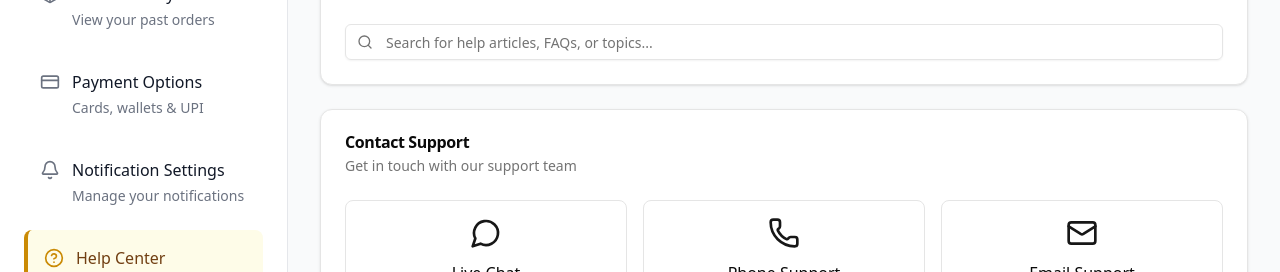
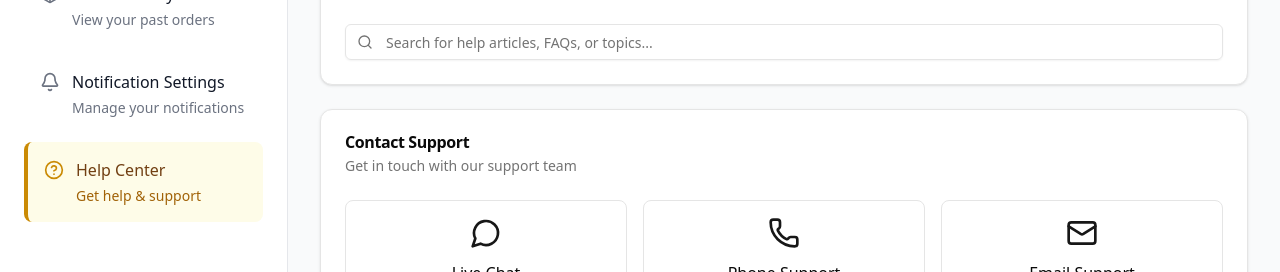
Before and after one commit to the-capital-hub/ladwapartners, a Next.js app: page /account/help in a window 1280 px wide. Shown: the part 242-514 px from the top of the page. Built offline with nearby package versions, Linux system fonts and the light colour scheme; no server answers.

Commit message:
Remove Payment Options from account sidebar

```diff
--- a/app/(buyers)/account/layout.js
+++ b/app/(buyers)/account/layout.js
@@ -26,7 +26,6 @@ export default function AccountLayout({ children }) {
 				"/account": "my-profile",
 				"/account/profile": "my-profile",
 				"/account/orders": "order-history",
-				"/account/payment": "payment-options",
 				"/account/notifications": "notification-settings",
 				"/account/help": "help-center",
 			};
--- a/components/BuyerPanel/account/AccountContent.jsx
+++ b/components/BuyerPanel/account/AccountContent.jsx
@@ -3,7 +3,6 @@
 import { motion, AnimatePresence } from "framer-motion";
 import { OrderHistory } from "@/components/account/tabs/OrderHistory.jsx";
 import { MyProfile } from "@/components/account/tabs/MyProfile.jsx";
-import { PaymentOptions } from "@/components/account/tabs/PaymentOptions.jsx";
 import { NotificationSettings } from "@/components/account/tabs/NotificationSettings.jsx";
 import { HelpCenter } from "@/components/account/tabs/HelpCenter.jsx";
 
@@ -17,7 +16,6 @@ const contentVariants = {
 const tabComponents = {
 	"order-history": OrderHistory,
 	"my-profile": MyProfile,
-	"payment-options": PaymentOptions,
 	"notification-settings": NotificationSettings,
 	"help-center": HelpCenter,
 };
--- a/components/BuyerPanel/account/AccountSidebar.jsx
+++ b/components/BuyerPanel/account/AccountSidebar.jsx
@@ -2,7 +2,7 @@
 
 import { motion } from "framer-motion";
 import { useRouter, usePathname } from "next/navigation";
-import { Package, User, CreditCard, Bell, HelpCircle } from "lucide-react";
+import { Package, User, Bell, HelpCircle } from "lucide-react";
 
 const sidebarItems = [
 	{
@@ -18,13 +18,6 @@ const sidebarItems = [
 		icon: Package,
 		description: "View your past orders",
 		href: "/account/orders",
-	},
-	{
-		id: "payment-options",
-		title: "Payment Options",
-		icon: CreditCard,
-		description: "Cards, wallets & UPI",
-		href: "/account/payment",
 	},
 	{
 		id: "notification-settings",
```
